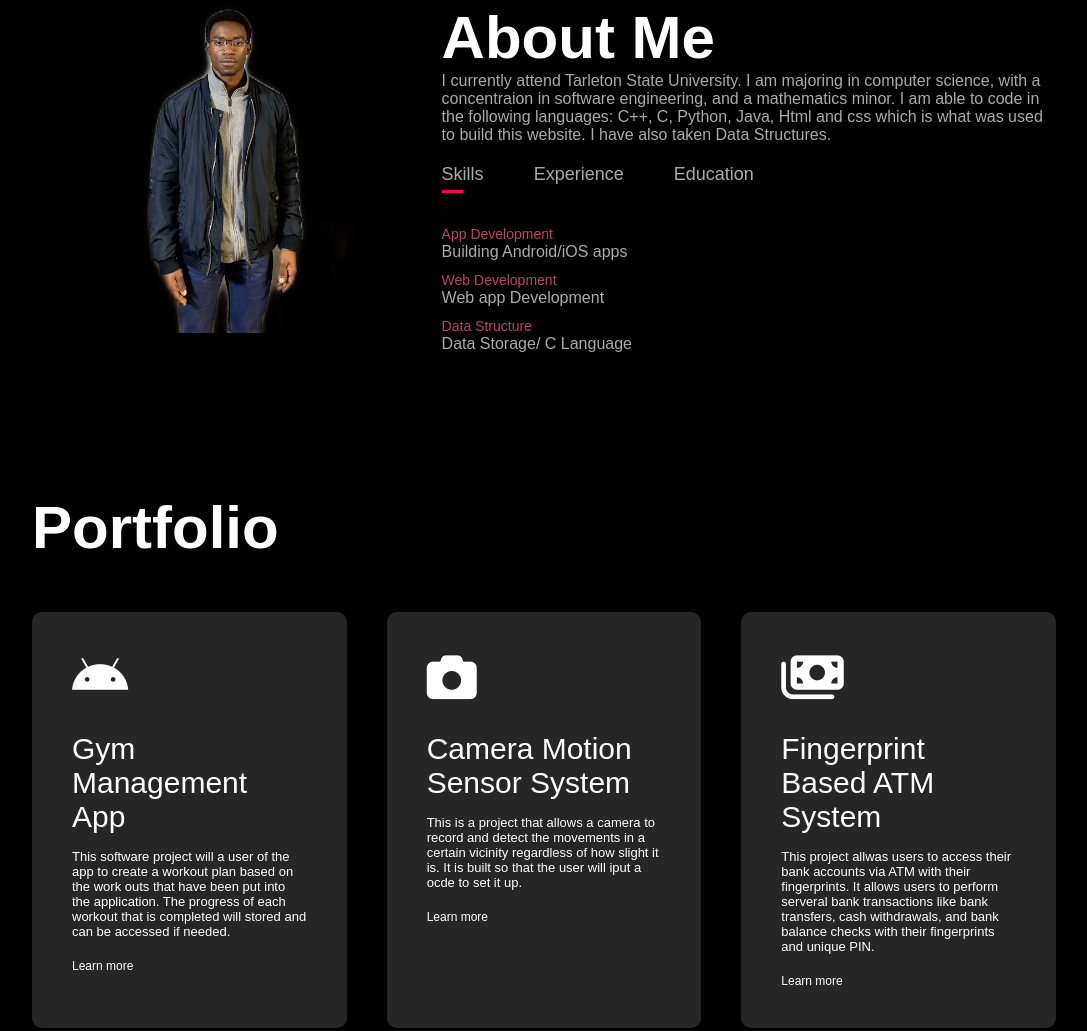
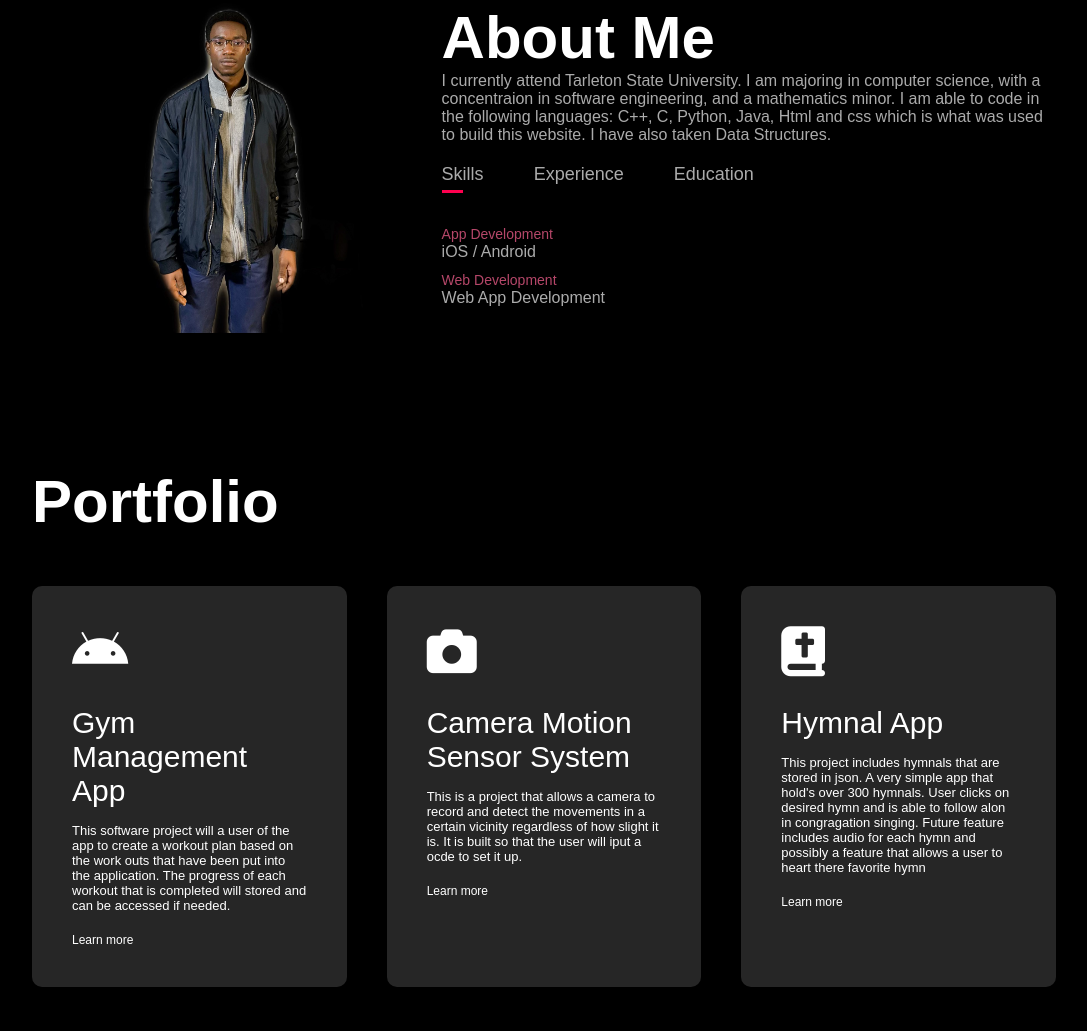
Before and after one commit to Bizimanamusa/My-Website-, a plain HTML site: page index.html in a window 1280 px wide. Shown: the part 887-1918 px from the top of the page, without its empty margins (96-1183 px from the left). Drawn offline with Linux system fonts and the light colour scheme.

Commit message:
added links to social media icons, added a project

```diff
--- a/index.html
+++ b/index.html
@@ -55,9 +55,8 @@
                     </div>
                     <div class="tab-contents active-tab" id="skills">
                         <ul>
-                            <li><span>App Development</span><br>Building Android/iOS apps</li>
-                            <li><span>Web Development</span><br>Web app Development</li>
-                            <li><span>Data Structure</span><br>Data Storage/ C Language</li>
+                            <li><span>App Development</span><br>iOS / Android</li>
+                            <li><span>Web Development</span><br>Web App Development</li>
                         </ul>
                     </div>
                     <div class="tab-contents" id="Experience">
@@ -99,13 +98,14 @@
                     <a href="#">Learn more</a>
             </div>
             <div>
-                <i class="fa-solid fa-money-bills"></i>
-                <h2>Fingerprint Based ATM System</h2>
-                <p>This project allwas users to access their bank
-                    accounts via ATM with their fingerprints. It allows users to
-                    perform serveral bank transactions like bank transfers,
-                    cash withdrawals, and bank balance checks with their fingerprints
-                    and unique PIN. </p>
+                <i class="fa-solid fa-book-bible"></i>
+                <h2>Hymnal App</h2>
+                <p>This project includes hymnals that are stored in json.
+                    A very simple app that hold's over 300 hymnals.
+                    User clicks on desired hymn and is able to follow
+                    alon in congragation singing. Future feature includes
+                    audio for each hymn and possibly a feature that
+                    allows a user to heart there favorite hymn </p>
                     <a href="#">Learn more</a>
             </div>
         </div>
@@ -121,11 +121,10 @@
                 <p><i class="fa-solid fa-paper-plane"></i>bizimana.musa@go.tarleton.edu</p>
                 <p><i class="fa-solid fa-square-phone"></i>(512) 988-4117</p>
                 <div class="social-icons">
-                    <a thref=""><i class="fa-brands fa-github"></i></i></a>
-                    <a thref="https://www.facebook.com/"><i class="fa-brands fa-facebook"></i></a>
-                    <a thref=""><i class="fa-brands fa-instagram"></i></a>
-                    <a thref=""><i class="fa-brands fa-linkedin"></i></a>
-                    <a thref=""><i class="fa-brands fa-twitter"></i></a>
+                    <a href="https://github.com/Bizimanamusa?tab=repositories"><i class="fa-brands fa-github"></i></i></a>
+                    <a href="https://www.facebook.com/profile.php?id=100008859318917"><i class="fa-brands fa-facebook"></i></a>
+                    <a href="https://www.instagram.com/bizimana_musa"><i class="fa-brands fa-instagram"></i></a>
+                    <a href="https://www.linkedin.com/in/bizimana-musa-168979269"><i class="fa-brands fa-linkedin"></i></a>
 
                 </div>
                 <a href="Resume.docx - Google Docs.pdf"download class="btn btn2">Resume</a>
```
Also changed, not shown: 1 other file.
